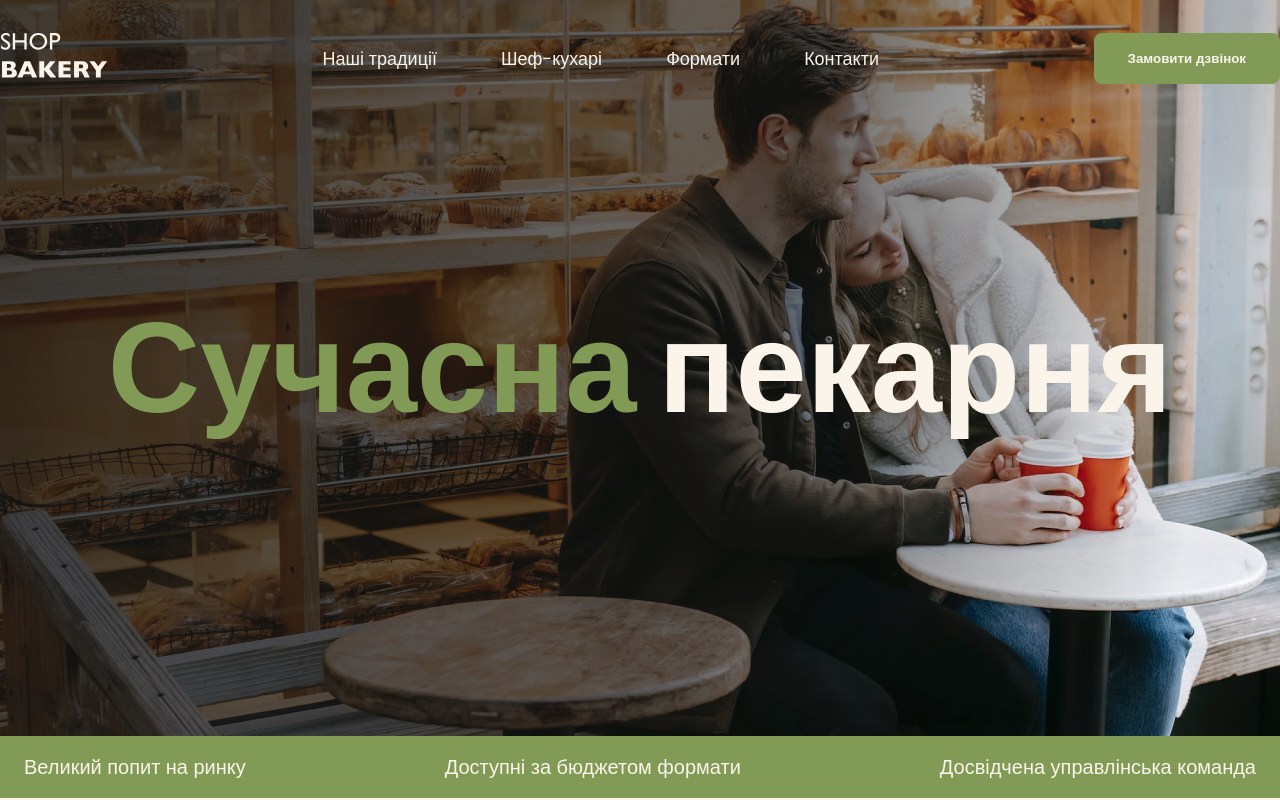
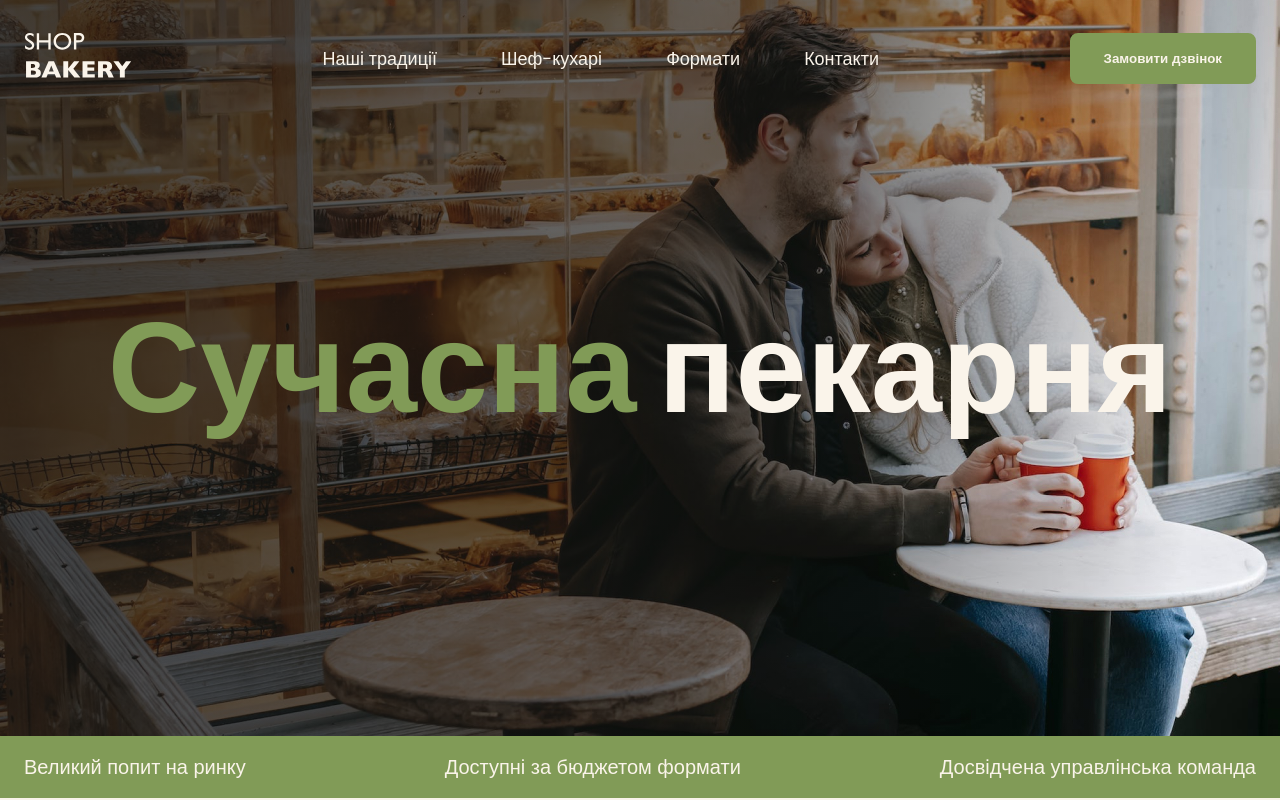
Before and after one commit to singaporesling111/frontend, a plain HTML site: page index.html in a window 1280 px wide. Shown: the top 800 px of the page. Drawn offline with Linux system fonts and the light colour scheme.

Commit message:
position,animation

```diff
--- a/css/styles.css
+++ b/css/styles.css
@@ -132,7 +132,7 @@ ul {
 
 /* Header flex */
 
-.header-container {
+.header {
   position: absolute;
   top: 0;
   left: 0;
--- a/index.html
+++ b/index.html
@@ -8,7 +8,7 @@
     <link rel="stylesheet" href="./css/styles.css" />
   </head>
   <body>
-    <header>
+    <header class="header">
       <div class="container">
         <div class="header-container">
           <nav class="header-nav">
```
